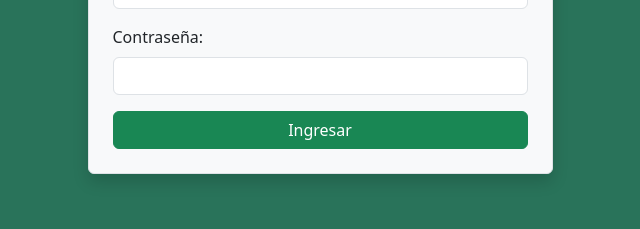
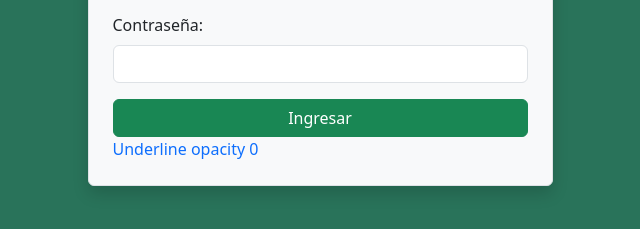
Before and after one commit to xavierillo/front-end-TI2031, a plain HTML site: page Login.html in a window 1280 px wide. Shown: the part 387-616 px from the top of the page, without its empty margins (320-960 px from the left). Drawn offline with nearby package versions, Linux system fonts and the light colour scheme.

Commit message:
actulizado index

```diff
--- a/Login.html
+++ b/Login.html
@@ -31,6 +31,9 @@
                 <input type="password" class="form-control" id="password" required>
             </div>
             <button type="submit" class="btn btn-success w-100">Ingresar</button>
+            <a class="link-offset-2 link-offset-3-hover link-underline link-underline-opacity-0 link-underline-opacity-75-hover" href="./index.html">
+                Underline opacity 0
+              </a>
             </form>
         </div>
     </div>
```
